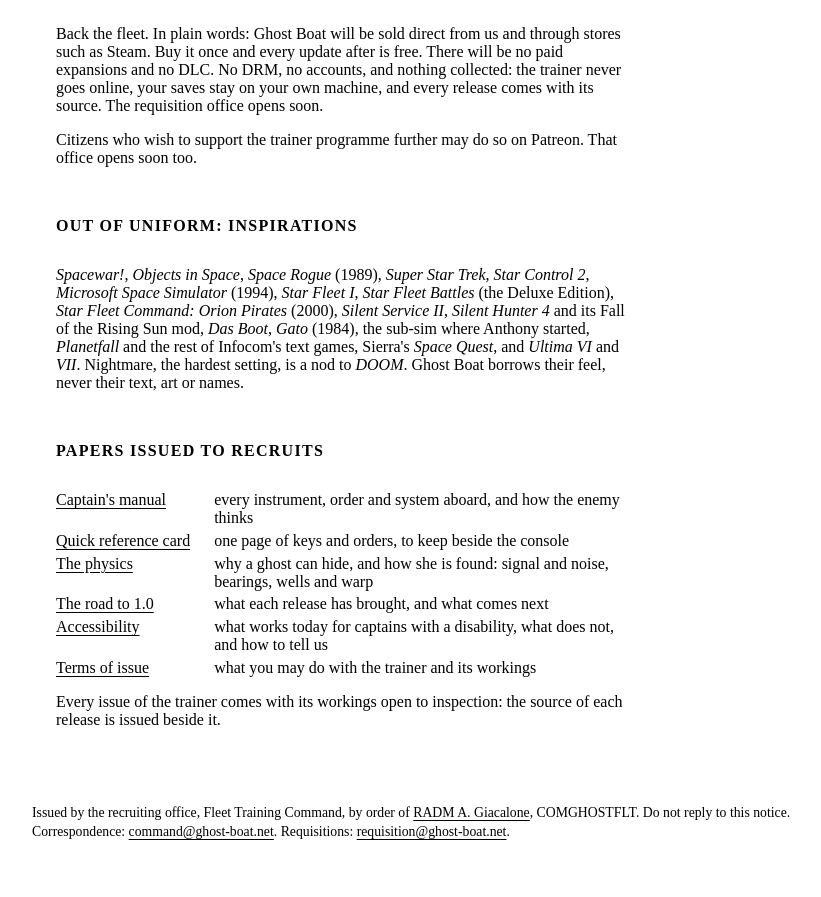
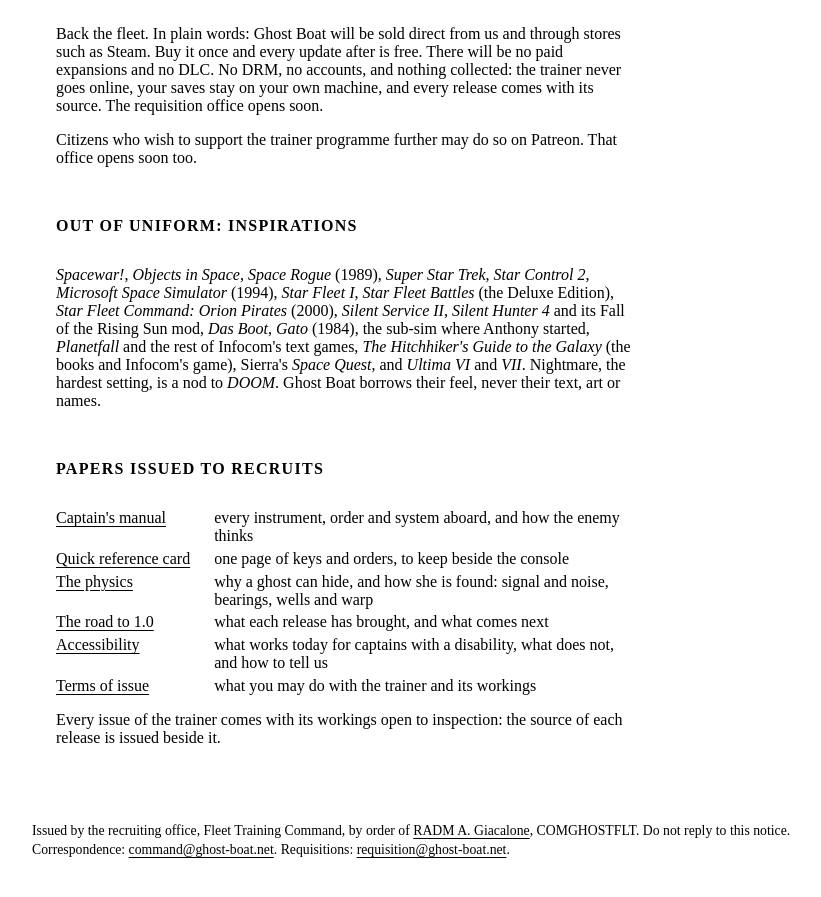
Before and after one commit to agiacalone/ghostboat, a Jekyll site: the page built from index.html, in a window 1280 px wide and 900 px high, scrolled down 10756 px. Shown: the top 897 px of the window, without its empty margins (128-949 px from the left). Built offline with Jekyll 4.4.1, drawn with Linux system fonts in a browser that asks for light colours.

Commit message:
Inspirations: The Hitchhiker's Guide
Co-Authored-By: Claude Opus 5.5 <noreply@anthropic.com>
Claude-Session: https://claude.ai/code/session_01LMsLD8JpZJQjdx6PZqxKxg

```diff
--- a/index.html
+++ b/index.html
@@ -187,7 +187,7 @@ BT</pre>
 
 <section class="window" aria-labelledby="inspirations">
   <h2 id="inspirations">Out of uniform: inspirations</h2>
-  <p><em>Spacewar!</em>, <em>Objects in Space</em>, <em>Space Rogue</em> (1989), <em>Super Star Trek</em>, <em>Star Control 2</em>, <em>Microsoft Space Simulator</em> (1994), <em>Star Fleet I</em>, <em>Star Fleet Battles</em> (the Deluxe Edition), <em>Star Fleet Command: Orion Pirates</em> (2000), <em>Silent Service II</em>, <em>Silent Hunter 4</em> and its Fall of the Rising Sun mod, <em>Das Boot</em>, <em>Gato</em> (1984), the sub-sim where Anthony started, <em>Planetfall</em> and the rest of Infocom's text games, Sierra's <em>Space Quest</em>, and <em>Ultima VI</em> and <em>VII</em>. Nightmare, the hardest setting, is a nod to <em>DOOM</em>. Ghost Boat borrows their feel, never their text, art or names.</p>
+  <p><em>Spacewar!</em>, <em>Objects in Space</em>, <em>Space Rogue</em> (1989), <em>Super Star Trek</em>, <em>Star Control 2</em>, <em>Microsoft Space Simulator</em> (1994), <em>Star Fleet I</em>, <em>Star Fleet Battles</em> (the Deluxe Edition), <em>Star Fleet Command: Orion Pirates</em> (2000), <em>Silent Service II</em>, <em>Silent Hunter 4</em> and its Fall of the Rising Sun mod, <em>Das Boot</em>, <em>Gato</em> (1984), the sub-sim where Anthony started, <em>Planetfall</em> and the rest of Infocom's text games, <em>The Hitchhiker's Guide to the Galaxy</em> (the books and Infocom's game), Sierra's <em>Space Quest</em>, and <em>Ultima VI</em> and <em>VII</em>. Nightmare, the hardest setting, is a nod to <em>DOOM</em>. Ghost Boat borrows their feel, never their text, art or names.</p>
 </section>
 
 <section class="window" aria-labelledby="papers">
```
Also changed, not shown: README.md.
